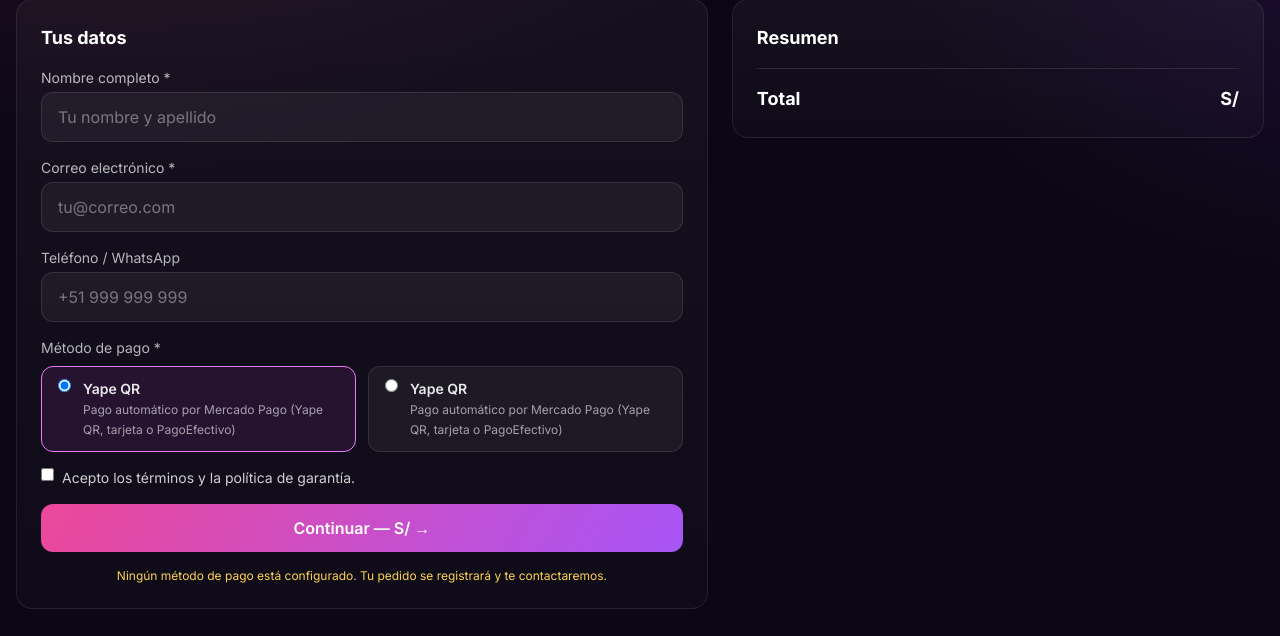
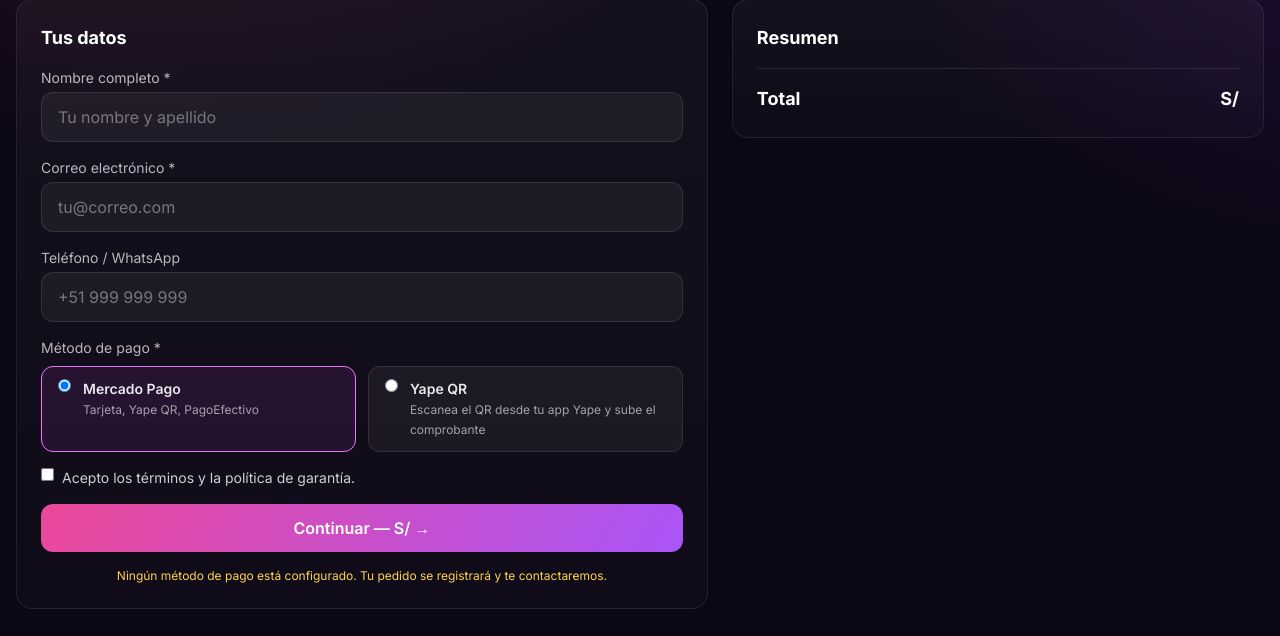
Before and after one commit to jianmolina646-lang/jheliz-web, a Django app: template templates/orders/checkout.html in a window 1280 px wide. Shown: the part 194-830 px from the top of the page. Run offline with Django 5.2, Linux system fonts and the light colour scheme; the template is opened without the code that fills it: values that come from a table or form of the project are taken from there, others are empty; some libraries are stand-ins or nearby versions.

Commit message:
fix(checkout): usar choice.data.value en radio de m\u00e9todo de pago
Antes el template usaba 'choice.choice_value' que no existe en
django.forms.BoundWidget, por eso los dos radios rend\u00edan el label
de la rama else ('Mercado Pago'). Con choice.data.value ahora
se diferencian correctamente: 'Mercado Pago' y 'Yape QR'.

Co-Authored-By: Devin AI <158243242+devin-ai-integration[bot]@users.noreply.github.com>

```diff
--- a/orders/forms.py
+++ b/orders/forms.py
@@ -35,8 +35,8 @@ class CheckoutForm(forms.Form):
     """Datos de contacto del comprador. Los datos por item se editan en el carrito."""
 
     PAYMENT_METHODS = (
-        ("mercadopago", "Yape QR (Mercado Pago)"),
-        ("yape", "Pagar por Yape"),
+        ("mercadopago", "Mercado Pago"),
+        ("yape", "Yape QR"),
     )
 
     full_name = forms.CharField(
--- a/templates/orders/checkout.html
+++ b/templates/orders/checkout.html
@@ -21,12 +21,12 @@
               <label class="flex items-start gap-3 rounded-xl border border-white/10 bg-white/5 px-4 py-3 cursor-pointer hover:border-fuchsia-400 transition has-[:checked]:border-fuchsia-400 has-[:checked]:bg-fuchsia-500/10">
                 {{ choice.tag }}
                 <span class="text-sm text-white/90">
-                  {% if choice.choice_value == 'yape' %}
-                    <span class="font-semibold block">Pagar por Yape</span>
+                  {% if choice.data.value == 'yape' %}
+                    <span class="font-semibold block">Yape QR</span>
                     <span class="text-xs text-white/60">Escanea el QR desde tu app Yape y sube el comprobante</span>
                   {% else %}
-                    <span class="font-semibold block">Yape QR</span>
-                    <span class="text-xs text-white/60">Pago automático por Mercado Pago (Yape QR, tarjeta o PagoEfectivo)</span>
+                    <span class="font-semibold block">Mercado Pago</span>
+                    <span class="text-xs text-white/60">Tarjeta, Yape QR, PagoEfectivo</span>
                   {% endif %}
                 </span>
               </label>
```
